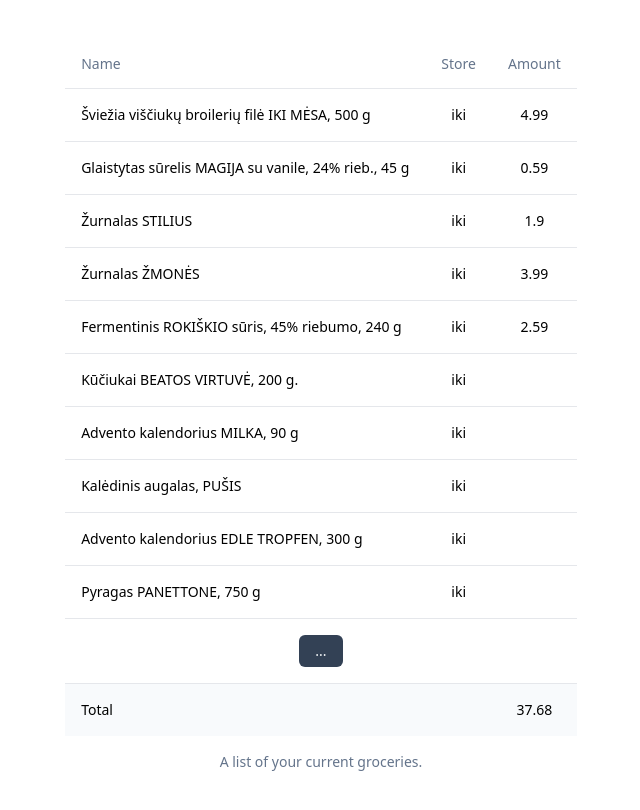
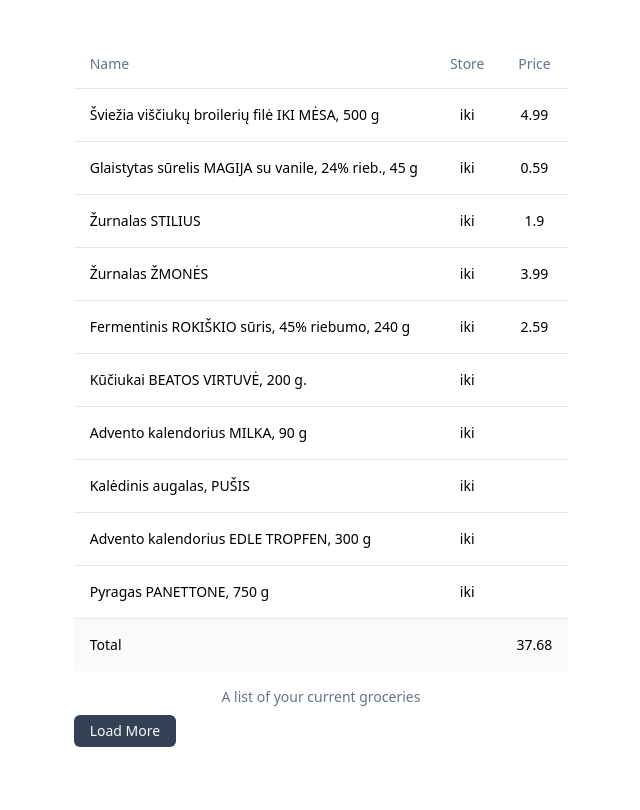
Before and after one commit to maistas365/maistas365, a React (Vite) app in the folder app/frontend/: page / in a window 1280 px wide. Shown: the whole page, without its empty margins (319-959 px from the left). Built offline with nearby package versions, Linux system fonts and the light colour scheme.

Commit message:
updated table

```diff
--- a/app/frontend/src/App.tsx
+++ b/app/frontend/src/App.tsx
@@ -5,7 +5,7 @@
 
 
     return (
-        <div className="flex flex-col justify-center items-center p-10">
+        <div className="flex flex-col justify-center items-center p-10 ">
             <MainGroceryList />
         </div>
     );
--- a/app/frontend/src/components/MainGroceryList.tsx
+++ b/app/frontend/src/components/MainGroceryList.tsx
@@ -15,54 +15,43 @@
 const data = sampleData;
 
 export default function MainGroceryList() {
-    const [displayAmmount, setDisplayAmmount] = useState(10);
+    const [displayAmount, setDisplayAmount] = useState(10);
     const [total, setTotal] = useState(0);
     const [items, setItems] = useState<JSX.Element[]>([]);
+
     useEffect(() => {
-        let totalAmmount = 0;
-        for (let i = 0; i < data.length; i++) {
-            if (data[i].price !== null) totalAmmount += data[i].price as number;
-        }
-        setTotal(totalAmmount);
+        let totalAmount = 0;
+        data.forEach((item) => {
+            if (item.price) totalAmount += item.price;
+        });
+        setTotal(totalAmount);
     }, []);
+
     useEffect(() => {
-        const newItems = [];
-        for (let i = 0; i < displayAmmount && i< data.length; i++) {
-
-            newItems.push(
-                <TableRow key={data[i].id}>
-                    <TableCell className="font-medium">
-                        {data[i].name}
-                    </TableCell>
-                    <TableCell className="text-center">
-                        {data[i].shop}
-                    </TableCell>
-                    <TableCell className="text-center">
-                        {data[i].price}
-                    </TableCell>
-                </TableRow>
-            );
-        }
+        const newItems = data.slice(0, displayAmount).map((item) => (
+            <TableRow key={item.id}>
+                <TableCell className="font-medium">{item.name}</TableCell>
+                <TableCell className="text-center">{item.shop}</TableCell>
+                <TableCell className="text-center">{item.price}</TableCell>
+            </TableRow>
+        ));
         setItems(newItems);
-    }, [displayAmmount]);
+    }, [displayAmount]);
 
     return (
-        <div className="">
+        <div className="max-h-screen ">
             <Table>
-                <TableCaption>A list of your current groceries.</TableCaption>
+                <TableCaption>A list of your current groceries</TableCaption>
                 <TableHeader>
                     <TableRow>
-                        <TableHead className="">Name</TableHead>
+                        <TableHead>Name</TableHead>
                         <TableHead className="text-center">Store</TableHead>
-                        <TableHead className="text-center">Amount</TableHead>
+                        <TableHead className="text-center">Price</TableHead>
                     </TableRow>
                 </TableHeader>
-                <TableBody>
-                    {items}
-                    <TableCell className="text-center" colSpan={4}>
-                        <Button onClick={() => setDisplayAmmount(i=> i+10)} className="bg-slate-700 h-8">...</Button>
-                    </TableCell>
-                </TableBody>
+                    <TableBody className="max-h-64 overflow-y-scroll">
+                        {items}
+                    </TableBody>
                 <TableFooter>
                     <TableRow>
                         <TableCell colSpan={2}>Total</TableCell>
@@ -70,6 +59,12 @@
                     </TableRow>
                 </TableFooter>
             </Table>
+            <Button
+                onClick={() => setDisplayAmount((prev) => prev + 10)}
+                className="bg-slate-700 h-8 mt-2"
+            >
+                Load More
+            </Button>
         </div>
     );
 }
```
